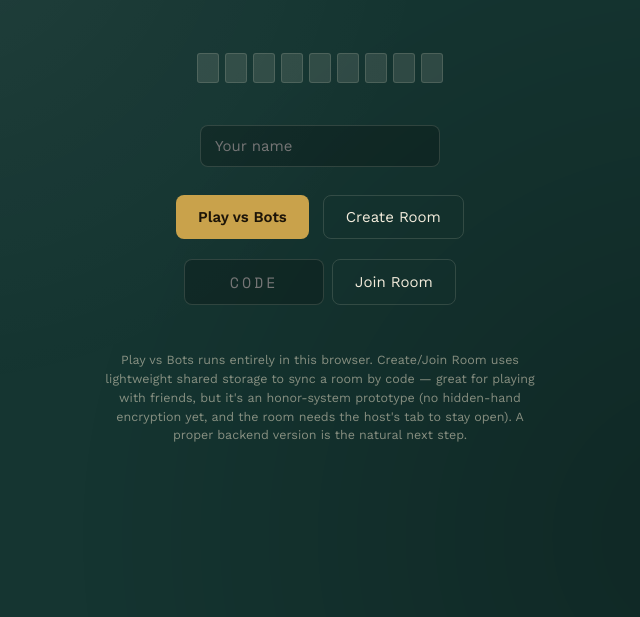
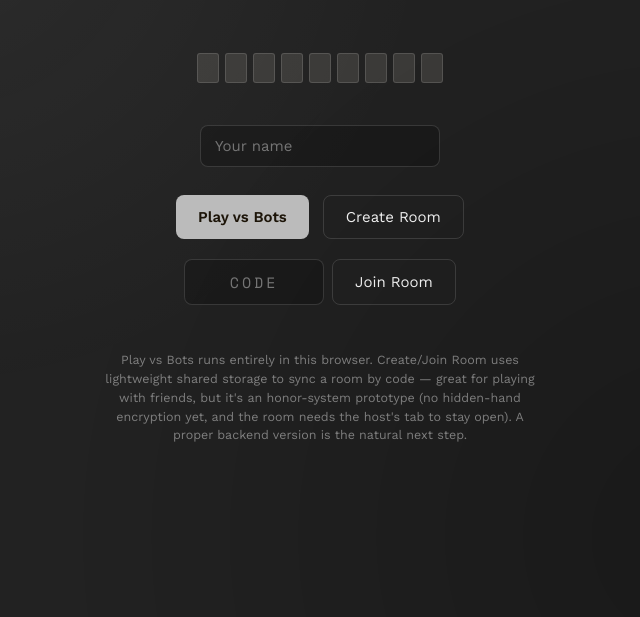
Before and after one commit to avykz-netizen/fish, a website: page public/fish.html in a window 1280 px wide. Shown: the part 183-800 px from the top of the page, without its empty margins (320-960 px from the left). Drawn offline with nearby package versions, Linux system fonts and the light colour scheme.

Commit message:
Update fish.html

```diff
--- a/public/fish.html
+++ b/public/fish.html
@@ -7,19 +7,19 @@
 <link rel="preconnect" href="https://fonts.googleapis.com">
 <link href="https://fonts.googleapis.com/css2?family=Fraunces:opsz,wght@9..144,400;9..144,600;9..144,700&family=Work+Sans:wght@400;500;600&family=Space+Mono:wght@400;700&display=swap" rel="stylesheet">
 <style>
-  :root{
-    --felt:#153531;
-    --felt-2:#0f2825;
-    --parchment:#f3ecdc;
-    --parchment-dim:#e6ddc6;
-    --ink:#20241f;
-    --gold:#c9a24b;
-    --gold-bright:#e0bc6c;
-    --crimson:#b33a32;
-    --teamA:#7fa383;
-    --teamB:#6f95bb;
-    --line:rgba(243,236,220,0.14);
-  }
+:root{
+  --felt:#222;
+  --felt-2:#161616;
+  --parchment:#eee;
+  --parchment-dim:#ccc;
+  --ink:#1a1a1a;
+  --gold:#bbb;
+  --gold-bright:#ddd;
+  --crimson:#555;
+  --teamA:#9a9a9a;
+  --teamB:#d0d0d0;
+  --line:rgba(238,238,238,0.14);
+}
   *{box-sizing:border-box;}
   body{margin:0;background:var(--felt);color:var(--parchment);font-family:'Work Sans',sans-serif;min-height:100vh;}
   body::before{content:"";position:fixed;inset:0;background:
```
